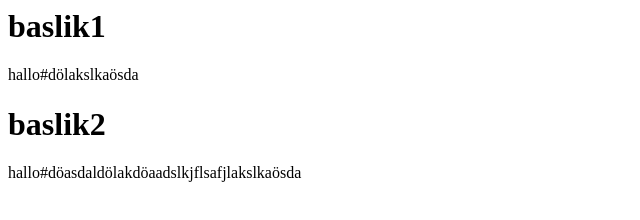
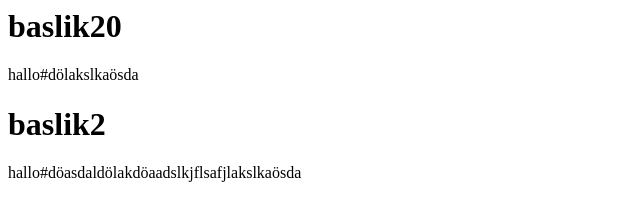
Before and after one commit to omeriliski/test2, a plain HTML site: page index.html in a window 1280 px wide. Shown: the full height of the page, 0-640 px from the left. Drawn offline with Linux system fonts and the light colour scheme.

Commit message:
index.html degisti bslik20 oldu

```diff
--- a/index.html
+++ b/index.html
@@ -1,4 +1,4 @@
-<h1>baslik1</h1>
+<h1>baslik20</h1>
 <p>hallo#dölakslkaösda</p>
 <h1>baslik2</h1>
 <p>hallo#döasdaldölakdöaadslkjflsafjlakslkaösda</p>
```
